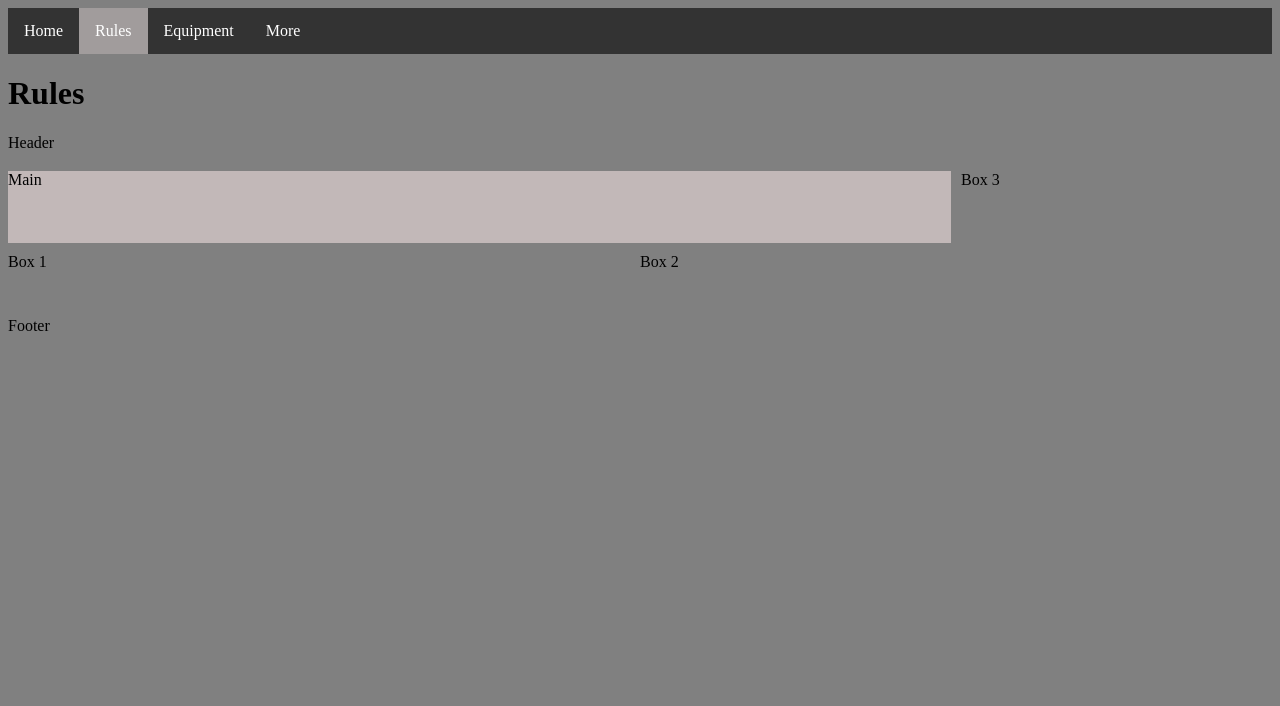
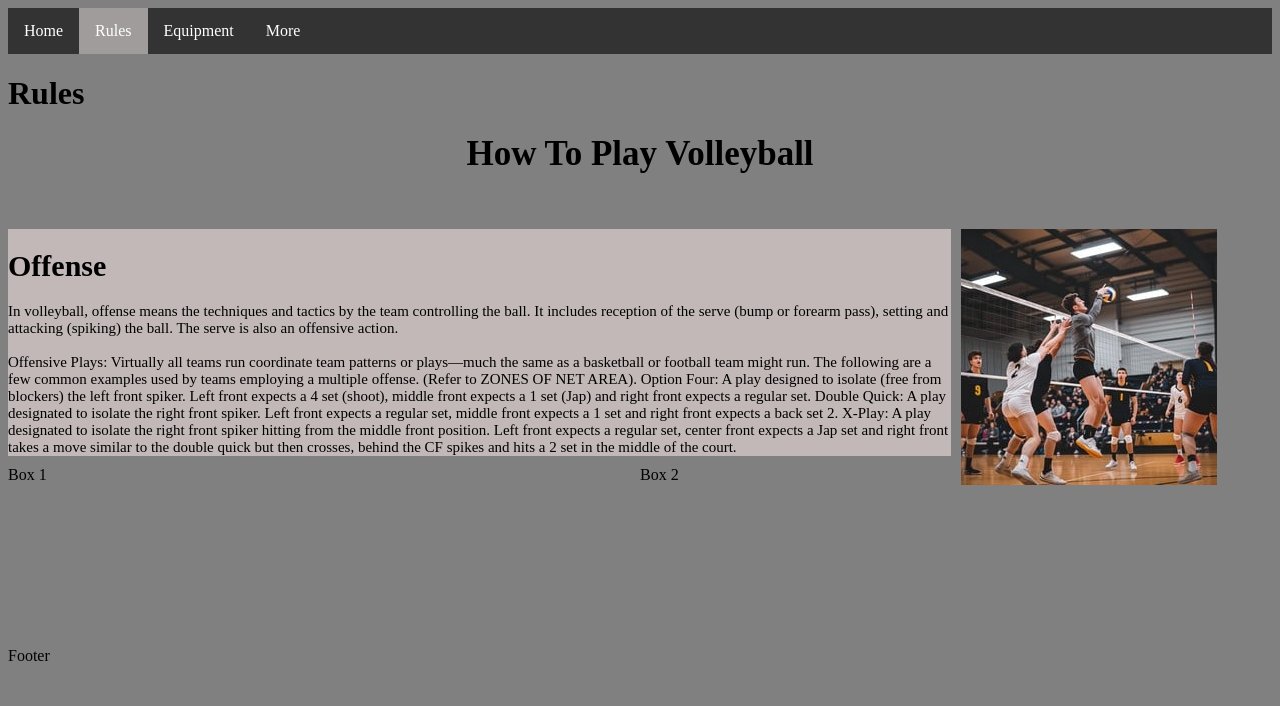
Before and after one commit to wardak2010/how-to-play-volleyball, a plain HTML site: page rules.html in a window 1280 px wide. Drawn offline with Linux system fonts and the light colour scheme.

Commit message:
Added an image and text
Added an offense image and some text in the rules page.

```diff
--- a/rules.html
+++ b/rules.html
@@ -16,19 +16,27 @@
       <h1>Rules</h1>
       <div class="container">
         <div class="header">
-            Header
+            <b>How To Play Volleyball</b>
         </div>
         <div class="main">
-            Main
+            <h1>Offense</h1>
+            In volleyball, offense means the techniques and tactics by the team controlling the ball. It includes reception of the serve (bump or forearm pass), setting and attacking (spiking) the ball. The serve is also an offensive action.<br><br>
+
+Offensive Plays:
+Virtually all teams run coordinate team patterns or plays—much the same as a basketball or football team might run. The following are a few common examples used by teams employing a multiple offense. (Refer to ZONES OF NET AREA).
+
+Option Four: A play designed to isolate (free from blockers) the left front spiker. Left front expects a 4 set (shoot), middle front expects a 1 set (Jap) and right front expects a regular set.
+Double Quick: A play designated to isolate the right front spiker. Left front expects a regular set, middle front expects a 1 set and right front expects a back set 2.
+X-Play: A play designated to isolate the right front spiker hitting from the middle front position. Left front expects a regular set, center front expects a Jap set and right front takes a move similar to the double quick but then crosses, behind the CF spikes and hits a 2 set in the middle of the court.
         </div>
         <div class="box1">
-            Box 1
+           Box 1
         </div>
         <div class="box2">
             Box 2
         </div>
         <div class="box3">
-            Box 3
+            <img src="vboffense.jpg">
         </div>
         <div class="footer">
             Footer
--- a/style1.css
+++ b/style1.css
@@ -40,12 +40,15 @@ ul {
   .header {
     grid-column: 1/4;
     grid-row: 1/2;
+    font-size: 35px;
+    text-align: center;
   }
 
   .main {
     grid-column: 1/3;
     grid-row: 2/3;
     background-color: rgb(194, 184, 184);
+    font-size: 15px;
   }
 
   .box1 {
```
Also changed, not shown: index.html (+1 -1 lines), vboffense.jpg (added).
